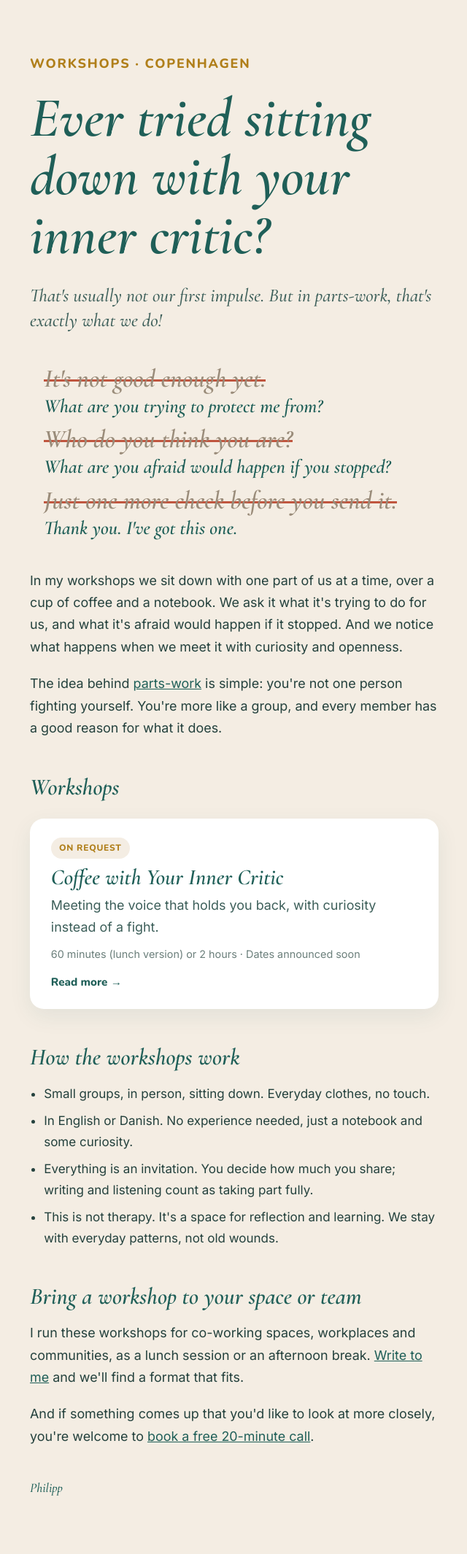
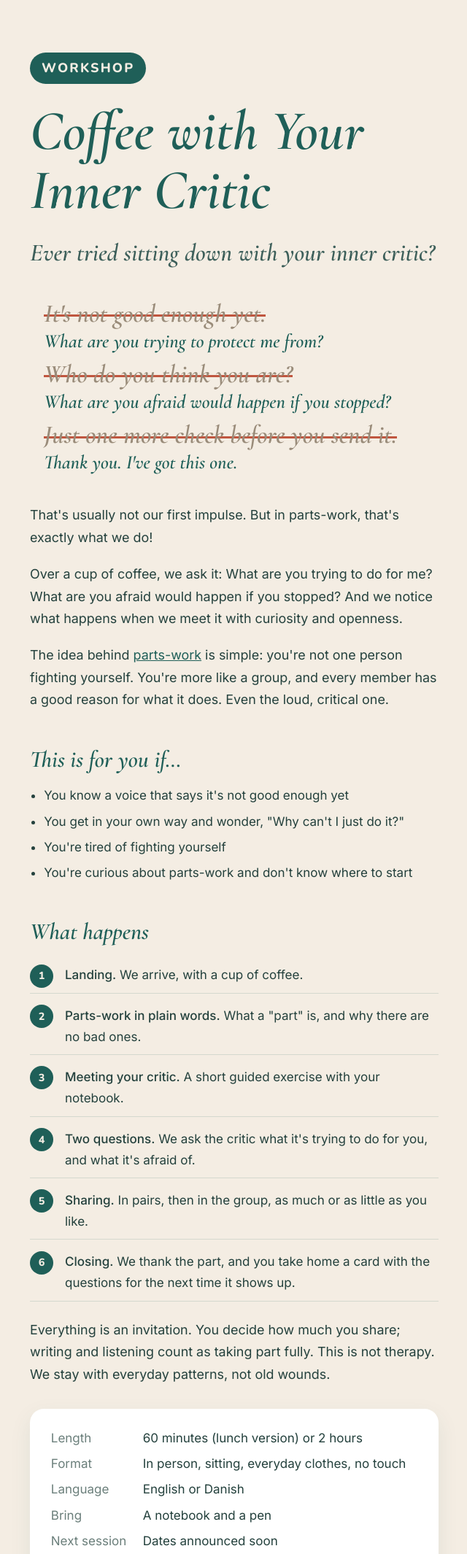
Before and after one commit to miph-PYT/Coaching-site-Pyt, a plain HTML site: page workshops.html in a window 1280 px wide. Shown: the part 100-2230 px from the top of the page at 73% size, without its empty margins (319-959 px from the left). Drawn offline with nearby package versions, Linux system fonts and the light colour scheme.

Commit message:
Make the workshops page the Coffee with Your Inner Critic page
Clear Workshop label and title on top; the first workshop in the CMS fills
the page, any others are listed under More workshops.

Co-Authored-By: Claude Opus 5.5 <noreply@anthropic.com>
Claude-Session: https://claude.ai/code/session_011zV9pZSPMscC9tEgyZdeLz

```diff
--- a/workshops.html
+++ b/workshops.html
@@ -3,12 +3,12 @@
 <head>
 <meta charset="UTF-8">
 <meta name="viewport" content="width=device-width, initial-scale=1">
-<title>Workshops | parts-work.dk</title>
+<title>Coffee with Your Inner Critic | Workshop | parts-work.dk</title>
 <link rel="icon" href="/favicon.ico" sizes="any">
 <link rel="icon" href="/favicon.svg" type="image/svg+xml">
 <link rel="apple-touch-icon" href="/apple-touch-icon.png">
 <link rel="manifest" href="/site.webmanifest">
-<meta name="description" content="Parts-work workshops in Copenhagen with Philipp Mitterhofer: sit down with the parts of you that make life hard, over a cup of coffee, with curiosity instead of a fight.">
+<meta name="description" content="Coffee with Your Inner Critic: a parts-work workshop in Copenhagen with Philipp Mitterhofer. Meet the voice that holds you back, with curiosity instead of a fight.">
 <link rel="preconnect" href="https://fonts.googleapis.com">
 <link rel="preconnect" href="https://fonts.gstatic.com" crossorigin>
 <link href="https://fonts.googleapis.com/css2?family=Nunito:wght@700;800&family=Cormorant+Garamond:ital,wght@1,500;1,600&family=Inter:wght@400;500&display=swap" rel="stylesheet">
@@ -72,6 +72,8 @@ footer{background:var(--ground);margin-top:3rem}
 .back{display:inline-block;text-decoration:none;color:#6b7f7b;margin-bottom:1.5rem}
 .intro-voice p:first-child{font-family:var(--voice);font-style:italic;font-weight:600;font-size:1.7rem;line-height:1.3;color:#9a8c7a}
 .letter[hidden]{display:none}
+.label{display:inline-block;background:var(--ground);color:#f4ede3;font-family:var(--display);font-weight:800;font-size:.85rem;letter-spacing:.12em;text-transform:uppercase;padding:.4rem 1rem;border-radius:999px;margin:0 0 1rem}
+.letter .ask{font-family:var(--voice);font-style:italic;font-weight:600;font-size:clamp(1.6rem,4vw,2.1rem);line-height:1.25;color:#3d5f5a;margin:.4rem 0 0}
 
   .site { --menu-ink: var(--ground); --menu-line: rgba(31,95,88,0.18); --menu-bg: rgba(244,237,227,0.98); }
   /* Mobile menu: brand + Book + menu button; links open as a list */
@@ -120,30 +122,27 @@ footer{background:var(--ground);margin-top:3rem}
 </header>
 <main>
 <div class="letter" id="hub">
-<p class="date">Workshops · Copenhagen</p>
-<h1>Ever tried sitting down with your inner critic?</h1>
-<p class="lead">That's usually not our first impulse. But in parts-work, that's exactly what we do!</p>
+<p class="label">Workshop</p>
+<h1 id="f-title">Coffee with Your Inner Critic</h1>
+<p class="ask">Ever tried sitting down with your inner critic?</p>
 <ul class="crossed">
 <li><s>It's not good enough yet.</s><em>What are you trying to protect me from?</em></li>
 <li><s>Who do you think you are?</s><em>What are you afraid would happen if you stopped?</em></li>
 <li><s>Just one more check before you send it.</s><em>Thank you. I've got this one.</em></li>
 </ul>
-<p>In my workshops we sit down with one part of us at a time, over a cup of coffee and a notebook. We ask it what it's trying to do for us, and what it's afraid would happen if it stopped. And we notice what happens when we meet it with curiosity and openness.</p>
-<p>The idea behind <a href="parts-work.html">parts-work</a> is simple: you're not one person fighting yourself. You're more like a group, and every member has a good reason for what it does.</p>
+<p>That's usually not our first impulse. But in parts-work, that's exactly what we do!</p>
+<p>Over a cup of coffee, we ask it: What are you trying to do for me? What are you afraid would happen if you stopped? And we notice what happens when we meet it with curiosity and openness.</p>
+<p>The idea behind <a href="parts-work.html">parts-work</a> is simple: you're not one person fighting yourself. You're more like a group, and every member has a good reason for what it does. Even the loud, critical one.</p>
+<div id="featured"></div>
 
-<h2>Workshops</h2>
+<h2>Bring it to your space or team</h2>
+<p>I run this workshop for co-working spaces, workplaces and communities, as a lunch session or an afternoon break. <a href="mailto:Philipp@parts-work.dk?subject=Workshop%20for%20our%20space">Write to me</a> and we'll find a format that fits.</p>
+
+<div id="more" hidden>
+<h2>More workshops</h2>
 <div class="list" id="list"></div>
+</div>
 
-<h2>How the workshops work</h2>
-<ul class="frame">
-<li>Small groups, in person, sitting down. Everyday clothes, no touch.</li>
-<li>In English or Danish. No experience needed, just a notebook and some curiosity.</li>
-<li>Everything is an invitation. You decide how much you share; writing and listening count as taking part fully.</li>
-<li>This is not therapy. It's a space for reflection and learning. We stay with everyday patterns, not old wounds.</li>
-</ul>
-
-<h2>Bring a workshop to your space or team</h2>
-<p>I run these workshops for co-working spaces, workplaces and communities, as a lunch session or an afternoon break. <a href="mailto:Philipp@parts-work.dk?subject=Workshop%20for%20our%20space">Write to me</a> and we'll find a format that fits.</p>
 <p>And if something comes up that you'd like to look at more closely, you're welcome to <a href="https://cal.com/philippm/coaching20" target="_blank" rel="noopener">book a free 20-minute call</a>.</p>
 <p class="sign">Philipp</p>
 </div>
@@ -175,42 +174,48 @@ footer{background:var(--ground);margin-top:3rem}
   function paras(t) { return String(t || '').split(/\n\s*\n/).filter(function (x) { return x.trim(); }).map(function (x) { return '<p>' + esc(x.trim()) + '</p>'; }).join(''); }
   function nextText(w) { return w.next ? w.next : 'Dates announced soon'; }
 
+  function sections(w) {
+    var rows = [['Length', w.length], ['Format', 'In person, sitting, everyday clothes, no touch'], ['Group size', w.group], ['Language', w.language], ['Bring', w.bring], ['Price', w.price], ['Next session', nextText(w)]]
+      .filter(function (r) { return r[1]; });
+    var mail = 'mailto:' + EMAIL + '?subject=' + encodeURIComponent(w.title);
+    return (w.foryou && w.foryou.length ? '<h2>This is for you if&hellip;</h2><ul>' + w.foryou.map(function (x) { return '<li>' + esc(x) + '</li>'; }).join('') + '</ul>' : '') +
+      (w.steps && w.steps.length ? '<h2>What happens</h2><ol class="steps">' + w.steps.map(function (s) { return '<li><b>' + esc(s.title) + '.</b> ' + esc(s.text) + '</li>'; }).join('') + '</ol>' : '') +
+      '<p style="margin-top:1.5rem">Everything is an invitation. You decide how much you share; writing and listening count as taking part fully. This is not therapy. We stay with everyday patterns, not old wounds.</p>' +
+      '<div class="card"><dl>' + rows.map(function (r) { return '<dt>' + r[0] + '</dt><dd>' + esc(r[1]) + '</dd>'; }).join('') + '</dl>' +
+      '<div class="actions"><a class="btn" href="' + mail + '">' + (w.next ? 'Save me a seat' : 'Ask about dates') + '</a>' +
+      '<a class="btn btn-quiet" href="mailto:' + EMAIL + '?subject=' + encodeURIComponent(w.title + ' for our space') + '">Book it for your space</a></div></div>';
+  }
+
   function renderList() {
-    list.innerHTML = items.map(function (w) {
+    var main = items[0], rest = items.slice(1);
+    if (main) document.getElementById('featured').innerHTML = sections(main);
+    document.getElementById('more').hidden = !rest.length;
+    list.innerHTML = rest.map(function (w) {
       return '<a class="wcard" href="#' + esc(w.slug) + '">' +
         (w.status ? '<span class="pill">' + esc(w.status) + '</span>' : '') +
         '<h3>' + esc(w.title) + '</h3><p>' + esc(w.tagline) + '</p>' +
         '<p class="meta">' + [w.length, nextText(w)].filter(Boolean).map(esc).join(' · ') + '</p>' +
         '<span class="more">Read more &rarr;</span></a>';
-    }).join('') || '<p>New workshops coming soon.</p>';
+    }).join('');
   }
 
   function renderDetail(w) {
-    var rows = [['Length', w.length], ['Format', 'In person, sitting, everyday clothes, no touch'], ['Group size', w.group], ['Language', w.language], ['Bring', w.bring], ['Price', w.price], ['Next session', nextText(w)]]
-      .filter(function (r) { return r[1]; });
-    var mail = 'mailto:' + EMAIL + '?subject=' + encodeURIComponent(w.title);
     detail.innerHTML =
-      '<a class="back" href="#">&larr; All workshops</a>' +
-      '<p class="date">Workshop' + (w.status ? ' · ' + esc(w.status) : '') + '</p>' +
+      '<a class="back" href="#">&larr; Back</a>' +
+      '<p class="label">Workshop</p>' +
       '<h1>' + esc(w.title) + '</h1>' +
       (w.tagline ? '<p class="lead">' + esc(w.tagline) + '</p>' : '') +
-      '<div class="intro-voice">' + paras(w.intro) + '</div>' +
-      (w.foryou && w.foryou.length ? '<h2>This is for you if&hellip;</h2><ul>' + w.foryou.map(function (x) { return '<li>' + esc(x) + '</li>'; }).join('') + '</ul>' : '') +
-      (w.steps && w.steps.length ? '<h2>What happens</h2><ol class="steps">' + w.steps.map(function (s) { return '<li><b>' + esc(s.title) + '.</b> ' + esc(s.text) + '</li>'; }).join('') + '</ol>' : '') +
-      '<p style="margin-top:1.5rem">Everything is an invitation. You decide how much you share. This is not therapy; we stay with everyday patterns, not old wounds.</p>' +
-      '<div class="card"><dl>' + rows.map(function (r) { return '<dt>' + r[0] + '</dt><dd>' + esc(r[1]) + '</dd>'; }).join('') + '</dl>' +
-      '<div class="actions"><a class="btn" href="' + mail + '">' + (w.next ? 'Save me a seat' : 'Ask about dates') + '</a>' +
-      '<a class="btn btn-quiet" href="mailto:' + EMAIL + '?subject=' + encodeURIComponent(w.title + ' for our space') + '">Book it for your space</a></div></div>' +
+      '<div class="intro-voice">' + paras(w.intro) + '</div>' + sections(w) +
       '<p>If something comes up that you\'d like to look at more closely, you\'re welcome to <a href="https://cal.com/philippm/coaching20" target="_blank" rel="noopener">book a free 20-minute call</a>.</p>' +
       '<p class="sign">Philipp</p>';
-    document.title = w.title + ' | parts-work.dk';
+    document.title = w.title + ' | Workshop | parts-work.dk';
   }
 
   function route() {
     var slug = decodeURIComponent(location.hash.slice(1));
     var w = items.filter(function (x) { return x.slug === slug; })[0];
     if (w) { renderDetail(w); hub.hidden = true; detail.hidden = false; window.scrollTo(0, 0); }
-    else { hub.hidden = false; detail.hidden = true; document.title = 'Workshops | parts-work.dk'; }
+    else { hub.hidden = false; detail.hidden = true; document.title = 'Coffee with Your Inner Critic | Workshop | parts-work.dk'; }
   }
 
   function load(data) {
```
